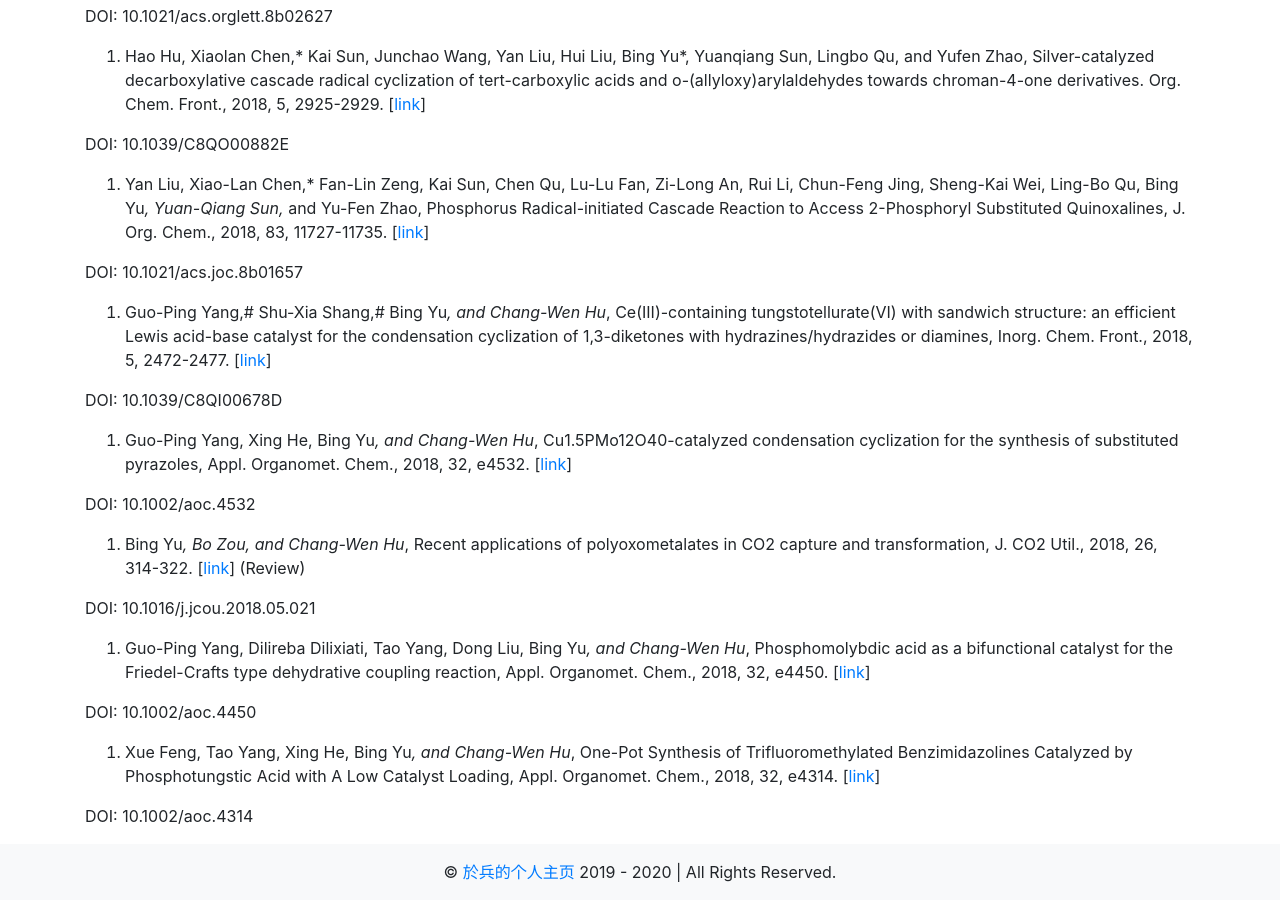
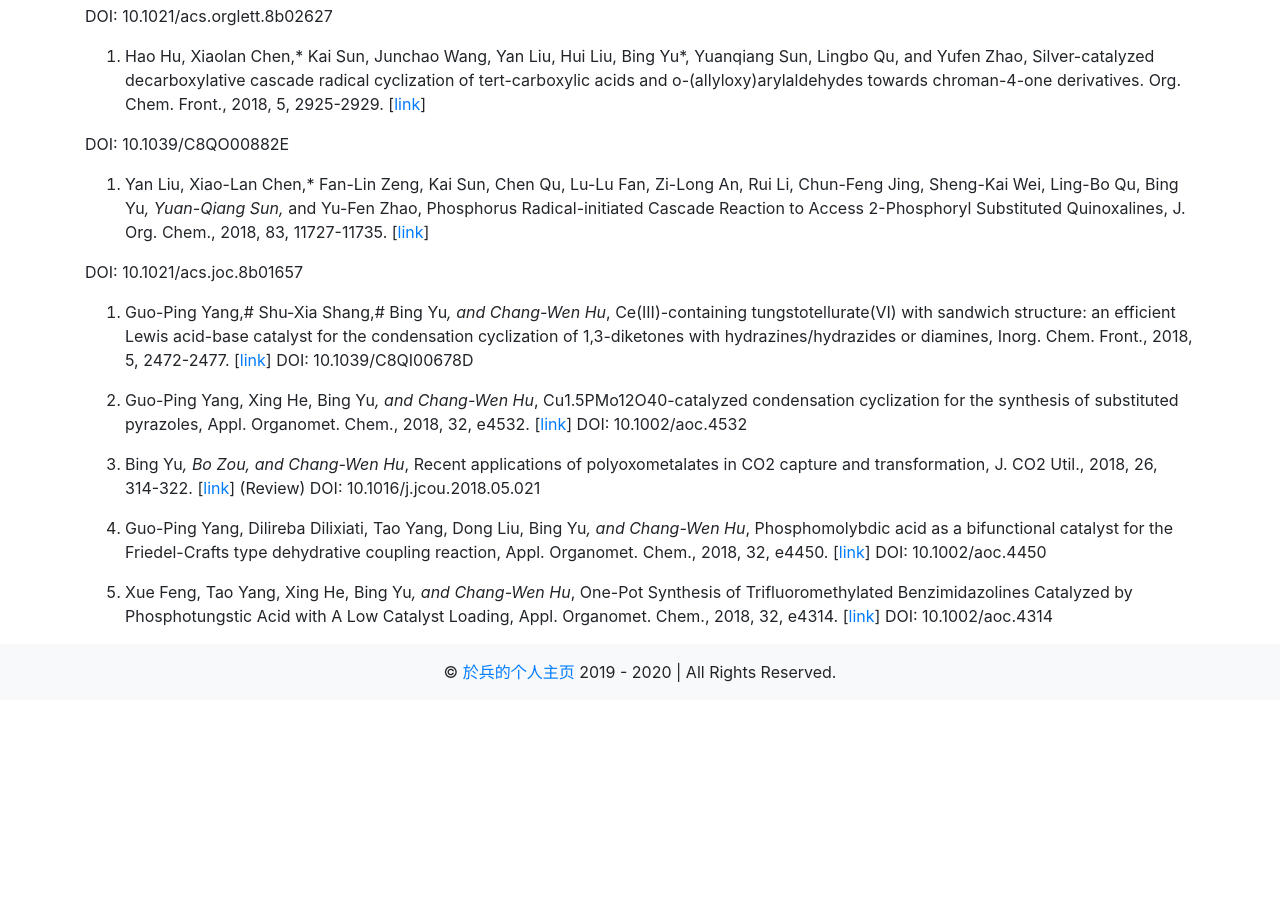
Before and after one commit to bingyuzzu/bingyuzzu.github.io, a Jekyll site: the page built from publication.md, in a window 1280 px wide and 900 px high, scrolled down 4166 px. Built offline with Jekyll 4.4.1, drawn with Linux system fonts in a browser that asks for light colours; our own code applies the rules of GitHub Pages for plain Markdown files; after the commit the page ends 4866 px from its top, so only the background shows below that; part of the change alters nothing that is shown.

```diff
--- a/publication.md
+++ b/publication.md
@@ -247,30 +247,12 @@ DOI: 10.1021/acs.joc.8b01657
 
 
 
-5.  Guo-Ping Yang,# Shu-Xia Shang,# Bing Yu*, and Chang-Wen Hu*, Ce(III)-containing tungstotellurate(VI) with sandwich structure: an efficient Lewis acid-base catalyst for the condensation cyclization of 1,3-diketones with hydrazines/hydrazides or diamines, Inorg. Chem. Front., 2018, 5, 2472-2477. [[link](http://dx.doi.org/10.1039/C8QI00678D)]
+5.  Guo-Ping Yang,# Shu-Xia Shang,# Bing Yu*, and Chang-Wen Hu*, Ce(III)-containing tungstotellurate(VI) with sandwich structure: an efficient Lewis acid-base catalyst for the condensation cyclization of 1,3-diketones with hydrazines/hydrazides or diamines, Inorg. Chem. Front., 2018, 5, 2472-2477. [[link](http://dx.doi.org/10.1039/C8QI00678D)] DOI: 10.1039/C8QI00678D
 
-DOI: 10.1039/C8QI00678D
+4.  Guo-Ping Yang, Xing He, Bing Yu*, and Chang-Wen Hu*, Cu1.5PMo12O40-catalyzed condensation cyclization for the synthesis of substituted pyrazoles, Appl. Organomet. Chem., 2018, 32, e4532. [[link](http://dx.doi.org/10.1002/aoc.4532)] DOI: 10.1002/aoc.4532
 
+3.  Bing Yu*, Bo Zou, and Chang-Wen Hu*, Recent applications of polyoxometalates in CO2 capture and transformation, J. CO2 Util., 2018, 26, 314-322. [[link](http://dx.doi.org/10.1016/j.jcou.2018.05.021)] (Review) DOI: 10.1016/j.jcou.2018.05.021
 
+2.  Guo-Ping Yang, Dilireba Dilixiati, Tao Yang, Dong Liu, Bing Yu*, and Chang-Wen Hu*, Phosphomolybdic acid as a bifunctional catalyst for the Friedel-Crafts type dehydrative coupling reaction, Appl. Organomet. Chem., 2018, 32, e4450. [[link](http://dx.doi.org/10.1002/aoc.4450)] DOI: 10.1002/aoc.4450
 
-4.  Guo-Ping Yang, Xing He, Bing Yu*, and Chang-Wen Hu*, Cu1.5PMo12O40-catalyzed condensation cyclization for the synthesis of substituted pyrazoles, Appl. Organomet. Chem., 2018, 32, e4532. [[link](http://dx.doi.org/10.1002/aoc.4532)]
-
-DOI: 10.1002/aoc.4532
-
-
-
-3.  Bing Yu*, Bo Zou, and Chang-Wen Hu*, Recent applications of polyoxometalates in CO2 capture and transformation, J. CO2 Util., 2018, 26, 314-322. [[link](http://dx.doi.org/10.1016/j.jcou.2018.05.021)] (Review)
-
-DOI: 10.1016/j.jcou.2018.05.021
-
-
-
-2.  Guo-Ping Yang, Dilireba Dilixiati, Tao Yang, Dong Liu, Bing Yu*, and Chang-Wen Hu*, Phosphomolybdic acid as a bifunctional catalyst for the Friedel-Crafts type dehydrative coupling reaction, Appl. Organomet. Chem., 2018, 32, e4450. [[link](http://dx.doi.org/10.1002/aoc.4450)]
-
- DOI: 10.1002/aoc.4450
-
-
-
-1.  Xue Feng, Tao Yang, Xing He, Bing Yu*, and Chang-Wen Hu*, One-Pot Synthesis of Trifluoromethylated Benzimidazolines Catalyzed by Phosphotungstic Acid with A Low Catalyst Loading, Appl. Organomet. Chem., 2018, 32, e4314. [[link](http://dx.doi.org/10.1002/aoc.4314)]
-
-DOI: 10.1002/aoc.4314
+1.  Xue Feng, Tao Yang, Xing He, Bing Yu*, and Chang-Wen Hu*, One-Pot Synthesis of Trifluoromethylated Benzimidazolines Catalyzed by Phosphotungstic Acid with A Low Catalyst Loading, Appl. Organomet. Chem., 2018, 32, e4314. [[link](http://dx.doi.org/10.1002/aoc.4314)] DOI: 10.1002/aoc.4314
```
